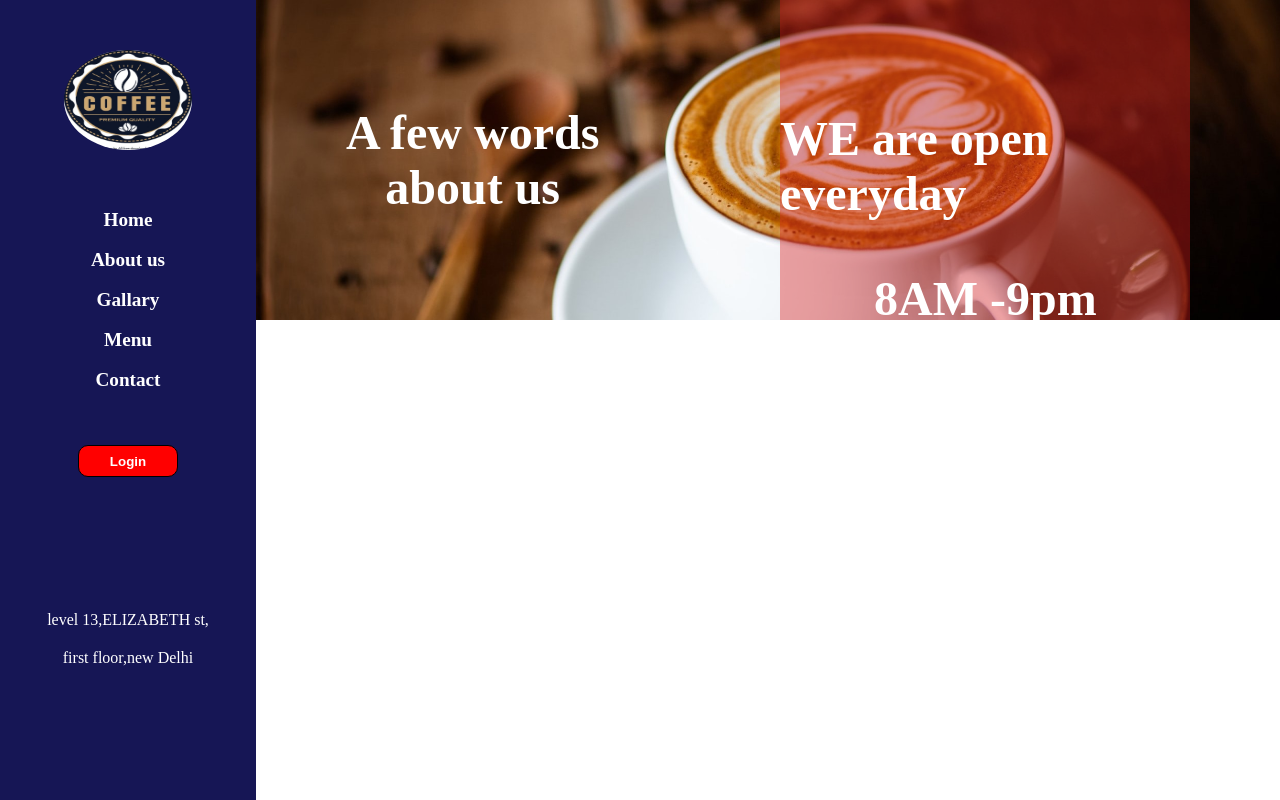
After one commit to 1218muskan/-nline-Cafe-Management-System, a PHP site: page /about.html in a window 1280 px wide. The commit adds this page. Run offline with PHP 8.4, Linux system fonts and the light colour scheme.

Commit message:
home of about

```diff
--- /dev/null
+++ b/about.html
@@ -0,0 +1,76 @@
+<!DOCTYPE html>
+<html lang="en">
+
+<head>
+    <meta charset="UTF-8">
+    <meta http-equiv="X-UA-Compatible" content="IE=edge">
+    <meta name="viewport" content="width=device-width, initial-scale=1.0">
+    <title>HotShot Cafe</title>
+    <!--linking animatons  -->
+    <link rel="stylesheet" href="https://cdnjs.cloudflare.com/ajax/libs/animate.css/4.1.1/animate.min.css" />
+    <!-- linking css -->
+    <link rel="stylesheet" type="text/css" href="main.css">
+</head>
+
+<body>
+    <!-- *****************************NAV*********************************** -->
+    <nav>
+        <div class="img-div animate__animated animate__bounce ">
+            <img src="assets/logo.jpg">
+        </div>
+        <div class="link">
+            <a href="">Home</a>
+        </div class="link">
+        <div class="link">
+            <a href="">About us</a>
+        </div>
+        <div class="link">
+            <a href="">Gallary</a>
+        </div>
+        <div class="link">
+            <a href="">Menu</a>
+        </div>
+        <div class="link">
+            <a href="">Contact</a>
+        </div>
+
+        <div class="animate__animated animate__backInDown animate__slow">
+            <button class="loginBtn">Login</button>
+        </div>
+        <div class="grow">
+            <p>level 13,ELIZABETH st,</p>
+            <br>
+            <p>first floor,new Delhi</p>
+        </div>
+    </nav>
+
+    <main>
+
+        <div id="aimg-div">
+            <h1 class="animate__animated animate__rollIn animate__slow">
+                <div>A few words </div>
+                about us
+            </h1>
+            <div class="text">
+                <div>
+                    <h1 class="animate__animated animate__zoomIn animate__slow">
+                    WE are open everyday</h1>
+                    <h1 id="margin" class="name animate__animated animate__backInDown animate__slow">
+                        8AM -9pm
+                    </h1>
+                </div>
+            </div>
+        </div>
+
+
+    </main>
+
+
+
+
+
+    <!-- ************************** Linking JS File ************************** -->
+    <script src="index.js"></script>
+</body>
+
+</html>
--- a/main.css
+++ b/main.css
@@ -242,3 +242,41 @@ section  p {
     color: #fff;
     font-size: 15px;
 }
+/* *************************************about.html***************************************/
+#aimg-div{
+
+    height:40vh;
+   width:100%;
+   display: flex;
+   justify-content: space-around;
+   align-items: center;
+   background-image: url(assets/coffee.jpg);
+   background-repeat: no-repeat;
+   background-size: cover;
+   color:white;
+}
+#aimg-div>h1{
+    font-size:3rem;
+
+    text-align: center;
+
+}
+#aimg-div>.text{
+
+    background-color: rgba(216, 27, 27, 0.4);
+    width: 40%;
+    height: 100%;
+}
+.text>div{
+    display: flex;
+    justify-content: space-around;
+    align-items: center;
+    flex-direction: column;
+    margin-top:15%;
+    height: 50%;
+    width: 100%;
+}
+.text h1{
+    font-size: 3rem;
+    margin-top:50px;
+}
```
Also changed, not shown: assets/coffee.jpg (added).
